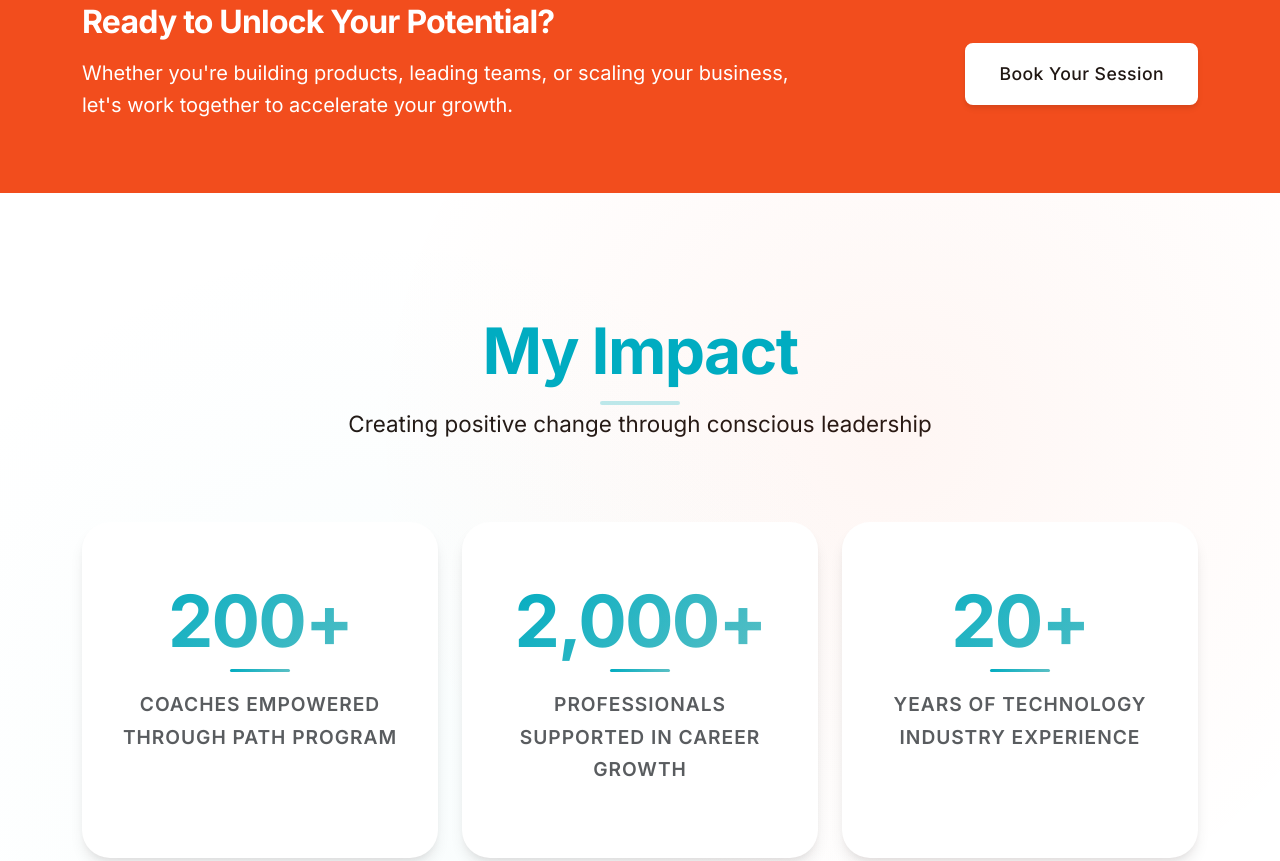
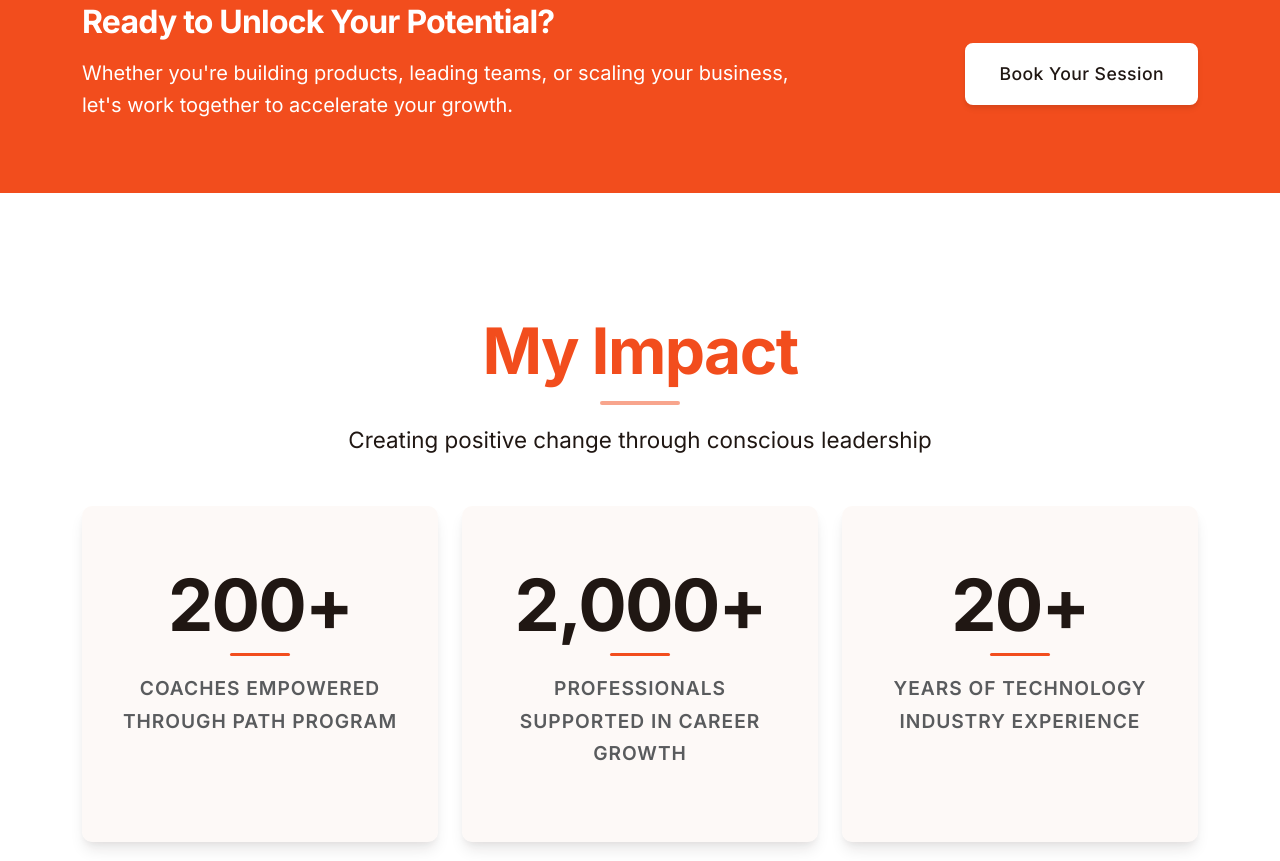
Before and after one commit to kdbaker/kdbaker.github.io, a plain HTML site: page src/index.html in a window 1280 px wide. Shown: the part 1819-2680 px from the top of the page. Drawn offline with nearby package versions, Linux system fonts and the light colour scheme.

Commit message:
Update impact section: white background, orange title with 50% underline, seashell cards at 40% opacity, black numbers, removed hover animations

```diff
--- a/src/css/style.css
+++ b/src/css/style.css
@@ -542,24 +542,12 @@ h1, h2, h3, h4, h5, h6 {
     overflow: hidden;
 }
 
-.impact-section::before {
-    content: '';
-    position: absolute;
-    top: 0;
-    left: 0;
-    right: 0;
-    bottom: 0;
-    background:
-        radial-gradient(circle at 30% 70%, rgba(127, 214, 219, 0.05) 0%, transparent 50%),
-        radial-gradient(circle at 70% 30%, rgba(242, 77, 29, 0.05) 0%, transparent 50%);
-}
-
 .impact-section .h2 {
     font-size: 4rem;
     font-weight: 900;
     text-align: center;
     margin-bottom: 1rem;
-    color: var(--tiffany-blue);
+    color: var(--coquelicot);
     position: relative;
 }
 
@@ -571,14 +559,15 @@ h1, h2, h3, h4, h5, h6 {
     transform: translateX(-50%);
     width: 80px;
     height: 4px;
-    background: rgba(127, 214, 219, 0.5);
+    background: rgba(242, 77, 29, 0.5);
     border-radius: 2px;
 }
 
 .impact-section .lead {
     font-size: 1.4rem;
     text-align: center;
-    margin-bottom: 4rem;
+    margin-bottom: 2rem;
+    margin-top: 2rem;
     color: var(--licorice);
     max-width: 700px;
     margin-left: auto;
@@ -586,43 +575,20 @@ h1, h2, h3, h4, h5, h6 {
 }
 
 .impact-stat {
-    background: var(--bg-primary);
+    background: rgba(251, 239, 235, 0.4);
     padding: 3.5rem 2.5rem;
-    border-radius: 28px;
+    border-radius: 10px;
     text-align: center;
-    transition: all 0.4s ease;
     box-shadow: var(--shadow-lg);
     position: relative;
     overflow: hidden;
     height: 100%;
 }
 
-.impact-stat::before {
-    content: '';
-    position: absolute;
-    top: 0;
-    left: 0;
-    right: 0;
-    height: 6px;
-    background: var(--gradient-accent);
-    transform: scaleX(0);
-    transition: transform 0.4s ease;
-}
-
-.impact-stat:hover {
-    transform: translateY(-12px);
-    box-shadow: 0 25px 50px -12px rgba(0, 0, 0, 0.25);
-    border-color: var(--accent-cool);
-}
-
-.impact-stat:hover::before {
-    transform: scaleX(1);
-}
-
 .impact-stat h3 {
     font-size: 4.5rem;
     font-weight: 900;
-    background: var(--gradient-accent);
+    background: var(--licorice);
     -webkit-background-clip: text;
     -webkit-text-fill-color: transparent;
     background-clip: text;
@@ -638,7 +604,7 @@ h1, h2, h3, h4, h5, h6 {
     transform: translateX(-50%);
     width: 60px;
     height: 3px;
-    background: var(--gradient-accent);
+    background: var(--coquelicot);
     border-radius: 2px;
 }
 
```
